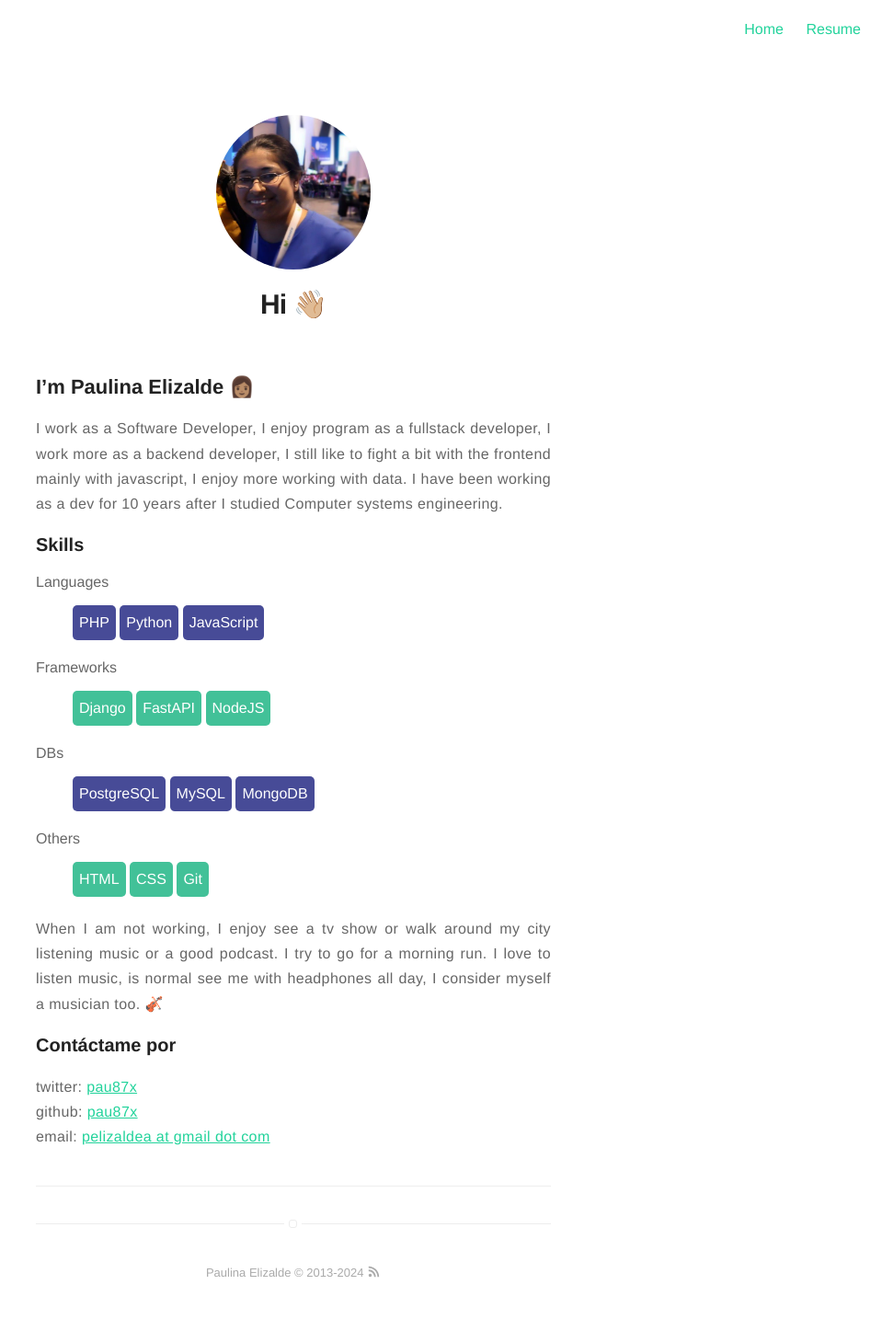
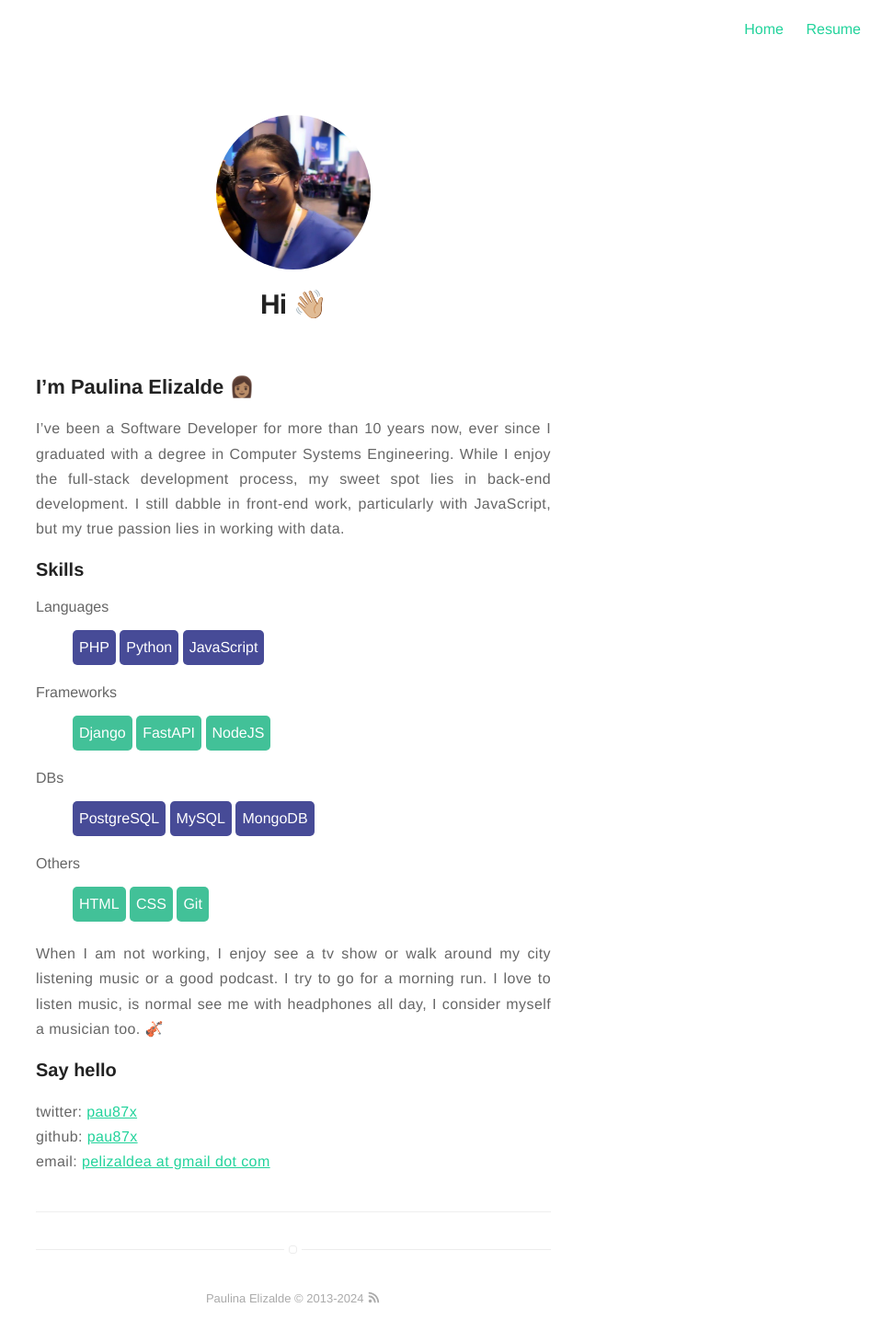
Before and after one commit to pau87x/pau87x.github.io, a Jekyll site: the page built from about.md, in a window 1280 px wide. Shown: the whole page at 92% size, without its empty margins (321-1280 px from the left). Built offline with Jekyll 4.4.1, drawn with Linux system fonts in a browser that asks for light colours; before the commit the page ends 1431 px from its top, so only the background shows below that.

Commit message:
Update about.md

```diff
--- a/about.md
+++ b/about.md
@@ -11,11 +11,7 @@ customjs:
 
 ## I'm Paulina Elizalde 👩🏽‍
 
-I work as a Software Developer, I enjoy program as a fullstack developer,
-I work more as a backend developer,
-I still like to fight a bit with the frontend mainly with javascript, I enjoy more working
-with data. I have been working as a dev for 10 years after I studied Computer
-systems engineering.
+I've been a Software Developer for more than 10 years now, ever since I graduated with a degree in Computer Systems Engineering. While I enjoy the full-stack development process, my sweet spot lies in back-end development. I still dabble in front-end work, particularly with JavaScript, but my true passion lies in working with data.
 
 ### Skills
 <div class="skill-list">
@@ -52,7 +48,7 @@ When I am not working, I enjoy see a tv show or walk around my city listening
 music or a good podcast. I try to go for a morning run. I love to listen music,
 is normal see me with headphones all day, I consider myself a musician too. 🎻
 
-### Contáctame por
+### Say hello
 
 twitter: [pau87x](http://twitter.com/pau87x)
 github: [pau87x](http://github.com/pau87x)
```
